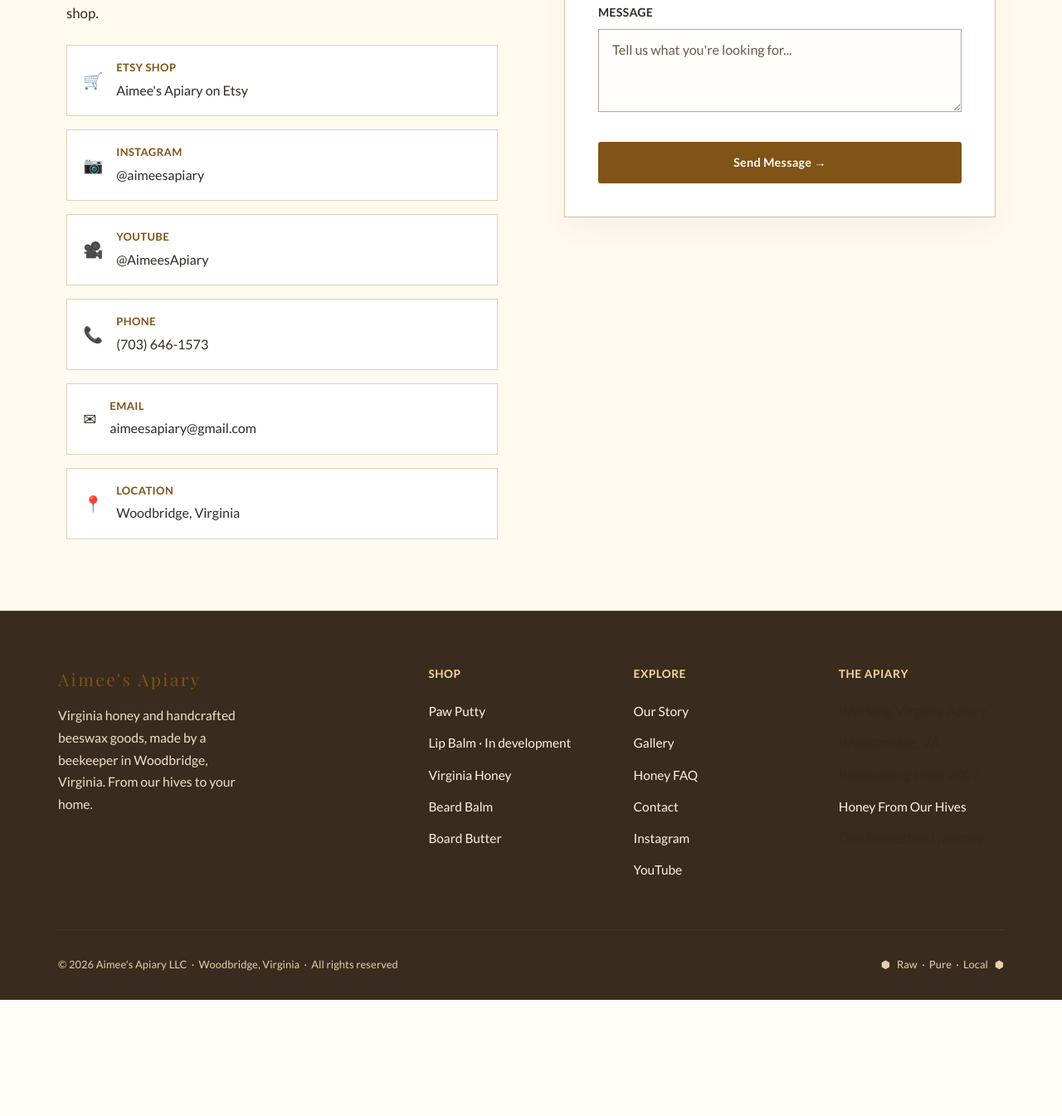
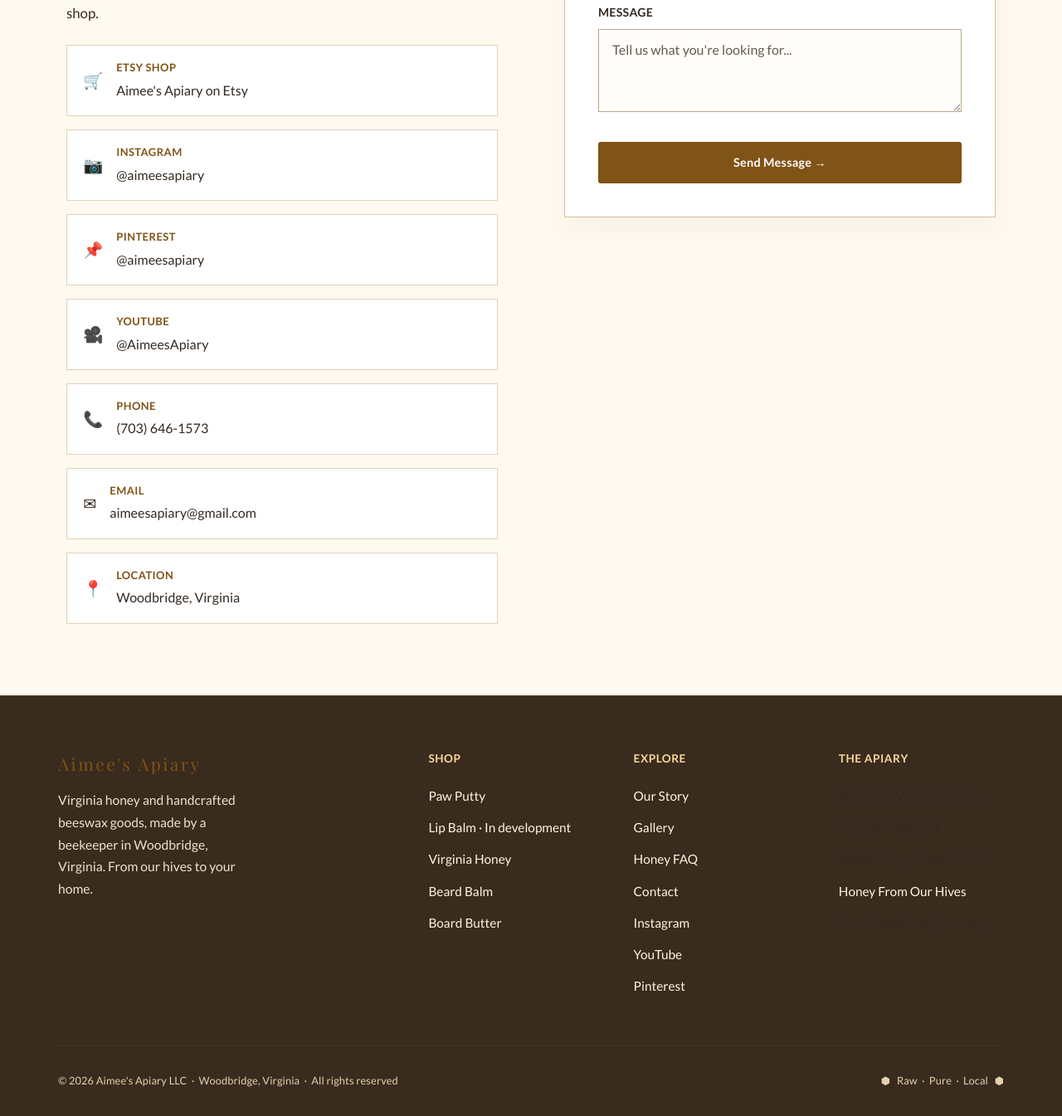
Before and after one commit to kibelka5-bot/aimeesapiary.github.io, a plain HTML site: page index.html in a window 1280 px wide. Shown: the part 8303-9648 px from the top of the page at 83% size. Before the commit the page ends 9508 px from the top, so only its background shows below. Drawn offline with nearby package versions, Linux system fonts and the light colour scheme; a web font is replaced by a local one.

Commit message:
Add verified Pinterest profile to contact links and footer

```diff
--- a/index.html
+++ b/index.html
@@ -862,6 +862,13 @@ footer{
               <span class="contact-link-value">@aimeesapiary</span>
             </div>
           </a>
+          <a href="https://www.pinterest.com/aimeesapiary/" target="_blank" rel="noopener noreferrer" class="contact-link">
+            <span class="contact-link-icon" aria-hidden="true">&#x1F4CC;</span>
+            <div>
+              <span class="contact-link-label">Pinterest</span>
+              <span class="contact-link-value">@aimeesapiary</span>
+            </div>
+          </a>
           <a href="https://www.youtube.com/@AimeesApiary" target="_blank" class="contact-link">
             <span class="contact-link-icon">&#x1F3A5;</span>
             <div>
@@ -964,6 +971,7 @@ footer{
           <li><a href="#contact">Contact</a></li>
           <li><a href="https://www.instagram.com/aimeesapiary" target="_blank">Instagram</a></li>
           <li><a href="https://www.youtube.com/@AimeesApiary" target="_blank">YouTube</a></li>
+          <li><a href="https://www.pinterest.com/aimeesapiary/" target="_blank" rel="noopener noreferrer">Pinterest</a></li>
         </ul>
       </div>
       <div class="footer-col">
```
